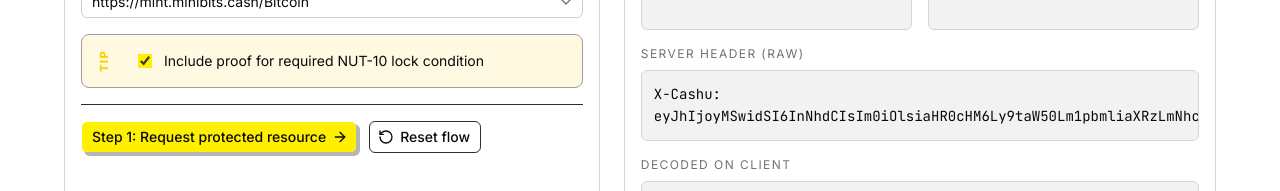
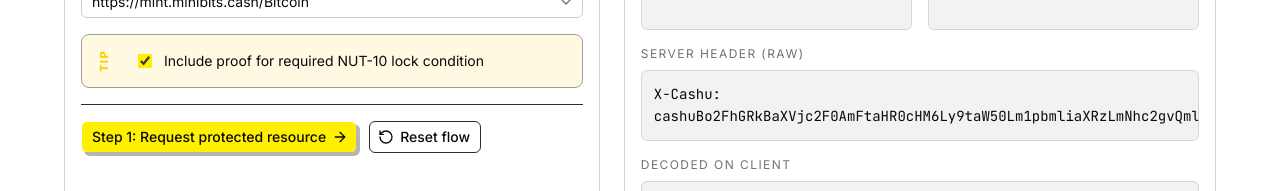
Before and after one commit to Egge21M/402fordummies, a Next.js app: page / in a window 1280 px wide. Shown: the part 2515-2706 px from the top of the page. Built offline with nearby package versions, Linux system fonts and the light colour scheme.

Commit message:
updated cashu b

```diff
--- a/components/nut24-landing.tsx
+++ b/components/nut24-landing.tsx
@@ -534,7 +534,7 @@ export function Nut24Landing() {
                 <div className="space-y-2">
                   <p className="text-muted-foreground text-xs uppercase tracking-[0.12em]">Server header (raw)</p>
                   <pre className="bg-foreground/5 overflow-x-auto rounded-md border border-gray-300 p-3 font-mono text-sm leading-relaxed whitespace-pre-wrap">
-                    {`X-Cashu: ${encodedHeader}`}
+                    {`X-Cashu: cashuBo2FhGRkBaXVjc2F0AmFtaHR0cHM6Ly9taW50Lm1pbmliaXRzLmNhc2gvQml0Y29pbgNhcP8=`}
                   </pre>
                 </div>
 
```
